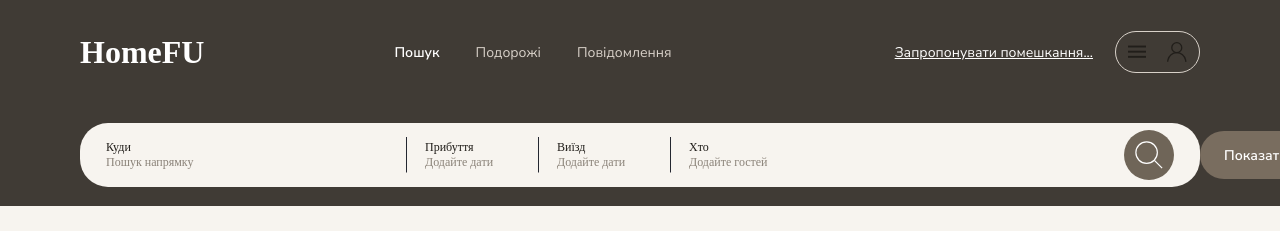
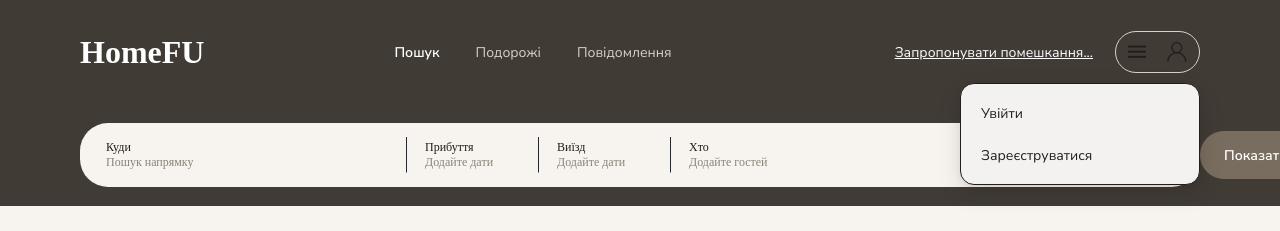
Before and after one commit to Sh1nyX/project-final-front, a React (Vite) app: page /search in a window 1280 px wide. Both pictures are taken after a click on the button 1157 px from the left and 52 px from the top of the page. Shown: the top 231 px of the page. Built offline with nearby package versions, Linux system fonts and the light colour scheme; no server answers; a web font is replaced by a local one.

Commit message:
Fixed profile button

```diff
--- /dev/null
+++ b/src/components/Auth/AccountMenu.css
@@ -0,0 +1,90 @@
+.shared-account-wrapper {
+  position: relative;
+  display: flex;
+  align-items: center;
+}
+
+.shared-account-menu {
+  position: absolute;
+
+  top: calc(100% + 10px);
+  right: 0;
+
+  z-index: 4000;
+
+  width: 240px;
+  box-sizing: border-box;
+
+  padding: 8px;
+
+  border: 1px solid #211e1a;
+  border-radius: 14px;
+
+  background: #f3f2f0;
+
+  box-shadow:
+    0 8px 24px rgba(0, 0, 0, 0.12),
+    0 2px 6px rgba(0, 0, 0, 0.06);
+}
+
+.shared-account-menu button {
+  width: 100%;
+  min-height: 42px;
+
+  padding: 0 12px;
+
+  border: none;
+  border-radius: 8px;
+
+  background: transparent;
+
+  color: #211e1a;
+
+  font-family: 'Nunito Sans', sans-serif;
+  font-size: 14px;
+
+  text-align: left;
+
+  cursor: pointer;
+}
+
+.shared-account-menu button:hover {
+  background: #e8e5e1;
+}
+
+.shared-account-menu-user {
+  display: flex;
+  flex-direction: column;
+  gap: 3px;
+
+  padding: 10px 12px 12px;
+}
+
+.shared-account-menu-user strong {
+  color: #211e1a;
+
+  font-size: 14px;
+  line-height: 18px;
+}
+
+.shared-account-menu-user span {
+  color: #6f6558;
+
+  font-size: 11px;
+  line-height: 15px;
+
+  word-break: break-word;
+}
+
+.shared-account-menu-divider {
+  width: calc(100% - 8px);
+  height: 1px;
+
+  margin: 6px auto;
+
+  background: #c9c4bd;
+}
+
+.shared-account-menu-logout {
+  color: #8d2f2f !important;
+}
--- /dev/null
+++ b/src/components/Auth/AccountMenu.jsx
@@ -0,0 +1,166 @@
+import { useState } from 'react'
+import { useNavigate } from 'react-router-dom'
+import { useAuth } from '../../context/AuthContext'
+
+import LoginModal from './LoginModal'
+import RegisterModal from './RegisterModal'
+
+import menuIcon from '../../assets/menu-icon.svg'
+import profileIcon from '../../assets/profile-icon.svg'
+
+import './AccountMenu.css'
+
+function AccountMenu({ buttonClassName }) {
+  const navigate = useNavigate()
+
+  const {
+    user,
+    isAuthenticated,
+    logout,
+  } = useAuth()
+
+  const [isOpen, setIsOpen] = useState(false)
+  const [isLoginModalOpen, setIsLoginModalOpen] = useState(false)
+  const [isRegisterModalOpen, setIsRegisterModalOpen] = useState(false)
+
+  const handleLogout = () => {
+    logout()
+    setIsOpen(false)
+    navigate('/')
+  }
+
+  const openLogin = () => {
+    setIsOpen(false)
+    setIsLoginModalOpen(true)
+  }
+
+  const openRegister = () => {
+    setIsOpen(false)
+    setIsRegisterModalOpen(true)
+  }
+
+  return (
+    <>
+      <div className="shared-account-wrapper">
+
+        <button
+          type="button"
+          className={buttonClassName}
+          onClick={() => setIsOpen((current) => !current)}
+        >
+          <img src={menuIcon} alt="" />
+          <img src={profileIcon} alt="" />
+        </button>
+
+        {isOpen && (
+          <div className="shared-account-menu">
+
+            {!isAuthenticated ? (
+              <>
+                <button
+                  type="button"
+                  onClick={openLogin}
+                >
+                  Увійти
+                </button>
+
+                <button
+                  type="button"
+                  onClick={openRegister}
+                >
+                  Зареєструватися
+                </button>
+              </>
+            ) : (
+              <>
+                <div className="shared-account-menu-user">
+                  <strong>
+                    {user?.first_name} {user?.last_name}
+                  </strong>
+
+                  <span>
+                    {user?.email}
+                  </span>
+                </div>
+
+                <button
+                  type="button"
+                  onClick={() => {
+                    setIsOpen(false)
+                    navigate('/profile')
+                  }}
+                >
+                  Профіль
+                </button>
+
+                <button
+                  type="button"
+                  onClick={() => {
+                    setIsOpen(false)
+                    navigate('/bookings')
+                  }}
+                >
+                  Мої бронювання
+                </button>
+
+                <button
+                  type="button"
+                  onClick={() => {
+                    setIsOpen(false)
+                    navigate('/my-listings')
+                  }}
+                >
+                  Мої оголошення
+                </button>
+
+                <button
+                  type="button"
+                  onClick={() => {
+                    setIsOpen(false)
+                    navigate('/create-listing')
+                  }}
+                >
+                  Запропонувати помешкання
+                </button>
+
+                <div className="shared-account-menu-divider" />
+
+                <button
+                  type="button"
+                  className="shared-account-menu-logout"
+                  onClick={handleLogout}
+                >
+                  Вийти
+                </button>
+              </>
+            )}
+
+          </div>
+        )}
+
+      </div>
+
+      {isLoginModalOpen && (
+        <LoginModal
+          onClose={() => setIsLoginModalOpen(false)}
+          onRegisterClick={() => {
+            setIsLoginModalOpen(false)
+            setIsRegisterModalOpen(true)
+          }}
+        />
+      )}
+
+      {isRegisterModalOpen && (
+        <RegisterModal
+          onClose={() => setIsRegisterModalOpen(false)}
+          onLoginClick={() => {
+            setIsRegisterModalOpen(false)
+            setIsLoginModalOpen(true)
+          }}
+        />
+      )}
+    </>
+  )
+}
+
+export default AccountMenu
--- a/src/components/ListingPage/ListingHeader/ListingHeader.jsx
+++ b/src/components/ListingPage/ListingHeader/ListingHeader.jsx
@@ -3,8 +3,7 @@ import { useNavigate } from 'react-router-dom'
 import './ListingHeader.css'
 
 import searchIcon from '../../../assets/search-icon.svg'
-import menuIcon from '../../../assets/menu-icon.svg'
-import profileIcon from '../../../assets/profile-icon.svg'
+import AccountMenu from '../../Auth/AccountMenu'
 
 function ListingHeader({ listing }) {
   const navigate = useNavigate()
@@ -54,20 +53,7 @@ function ListingHeader({ listing }) {
           Запропонувати помешкання на HomeFU
         </a>
 
-        <button
-          type="button"
-          className="listing-account-button"
-        >
-          <img
-            src={menuIcon}
-            alt=""
-          />
-
-          <img
-            src={profileIcon}
-            alt=""
-          />
-        </button>
+        <AccountMenu buttonClassName="listing-account-button" />
 
       </div>
 
--- a/src/components/SearchResultsPage/ResultsHeader/ResultsHeader.jsx
+++ b/src/components/SearchResultsPage/ResultsHeader/ResultsHeader.jsx
@@ -2,8 +2,7 @@ import './ResultsHeader.css'
 
 import { useNavigate } from 'react-router-dom'
 
-import menuIcon from '../../../assets/menu-icon.svg'
-import profileIcon from '../../../assets/profile-icon.svg'
+import AccountMenu from '../../Auth/AccountMenu'
 
 function ResultsHeader() {
 
@@ -52,20 +51,7 @@ function ResultsHeader() {
             Запропонувати помешкання...
           </a>
 
-          <button
-            className="results-profile-button"
-            type="button"
-          >
-            <img
-              src={menuIcon}
-              alt=""
-            />
-
-            <img
-              src={profileIcon}
-              alt=""
-            />
-          </button>
+          <AccountMenu buttonClassName="results-profile-button" />
 
         </div>
 
```
